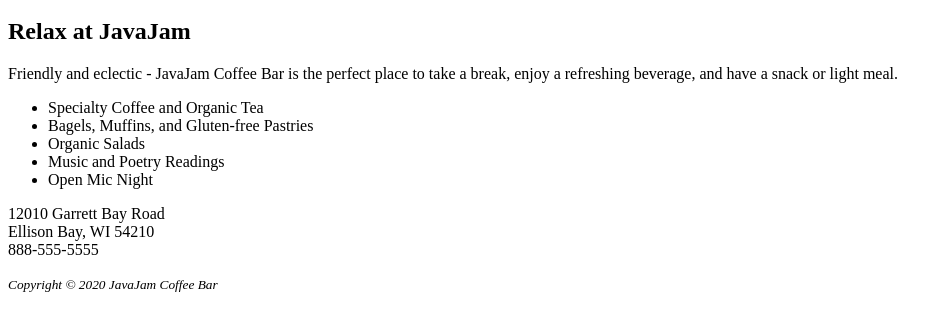
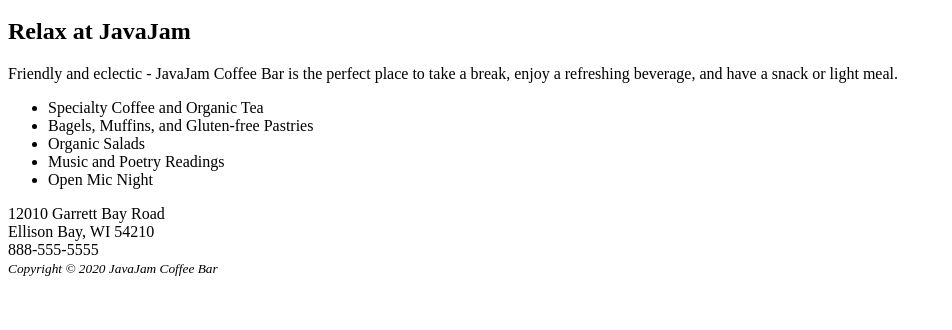
Before and after one commit to bbcsnj/JavaJam, a plain HTML site: page index.html in a window 1280 px wide. Shown: the part 100-430 px from the top of the page, without its empty margins (0-952 px from the left). Drawn offline with Linux system fonts and the light colour scheme.

Commit message:
Update index.html

```diff
--- a/index.html
+++ b/index.html
@@ -28,6 +28,8 @@
 Ellison Bay, WI 54210<br>
 888-555-5555
 </div>
-<p><i><small>Copyright &copy; 2020 JavaJam Coffee Bar</small></i></p>
+<footer>
+  <small><i>Copyright &copy; 2020 JavaJam Coffee Bar</i></small>
+</footer>
 </body>
 </html>
```
